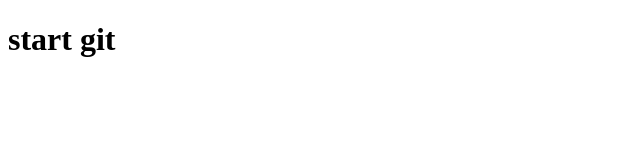
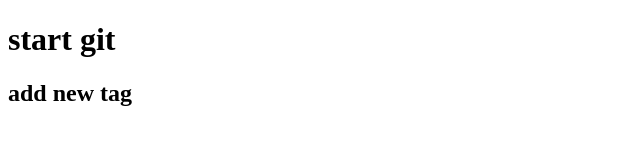
Before and after one commit to khrystynaDm1307/test-git, a plain HTML site: page index.html in a window 1280 px wide. Shown: the whole page, without its empty margins (0-640 px from the left). Drawn offline with Linux system fonts and the light colour scheme.

Commit message:
add new tag

```diff
--- a/index.html
+++ b/index.html
@@ -8,5 +8,6 @@
 </head>
 <body>
     <h1>start git</h1>
+    <h2>add new tag</h2>
 </body>
 </html>
```
